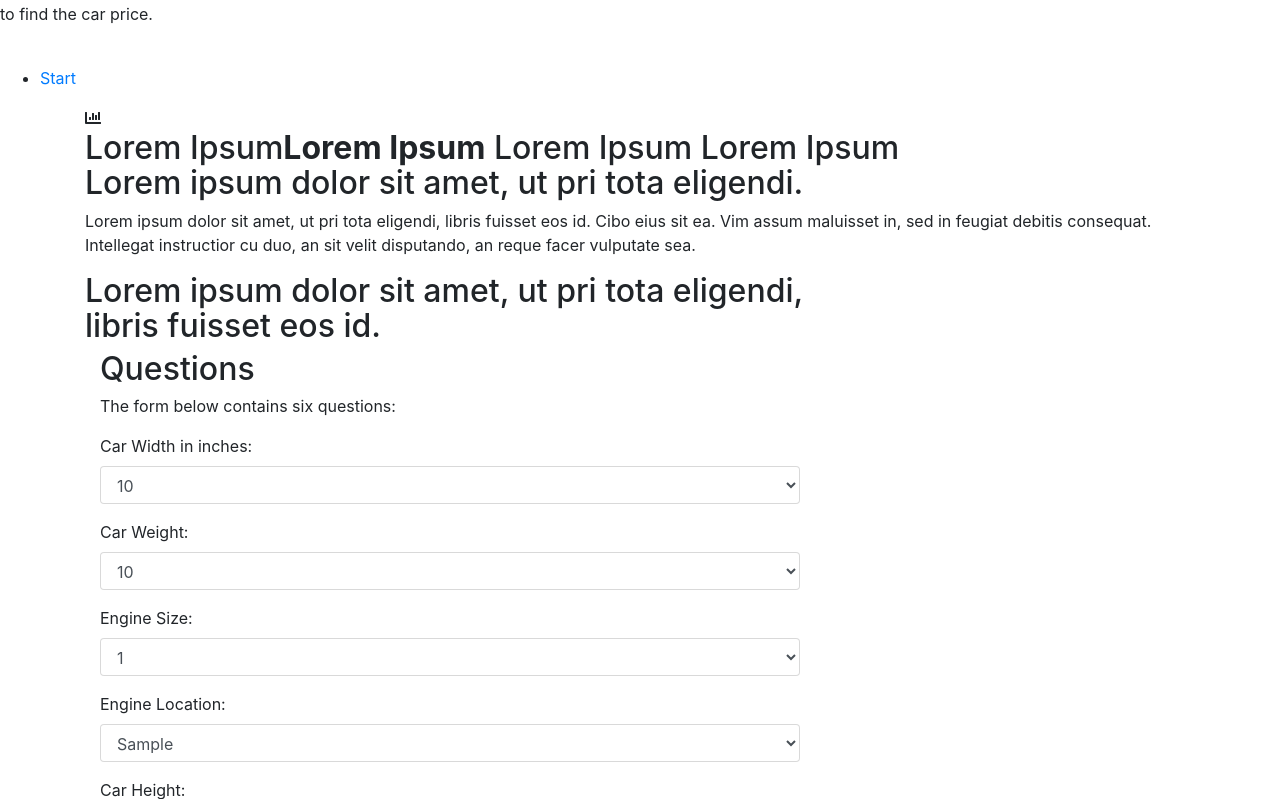
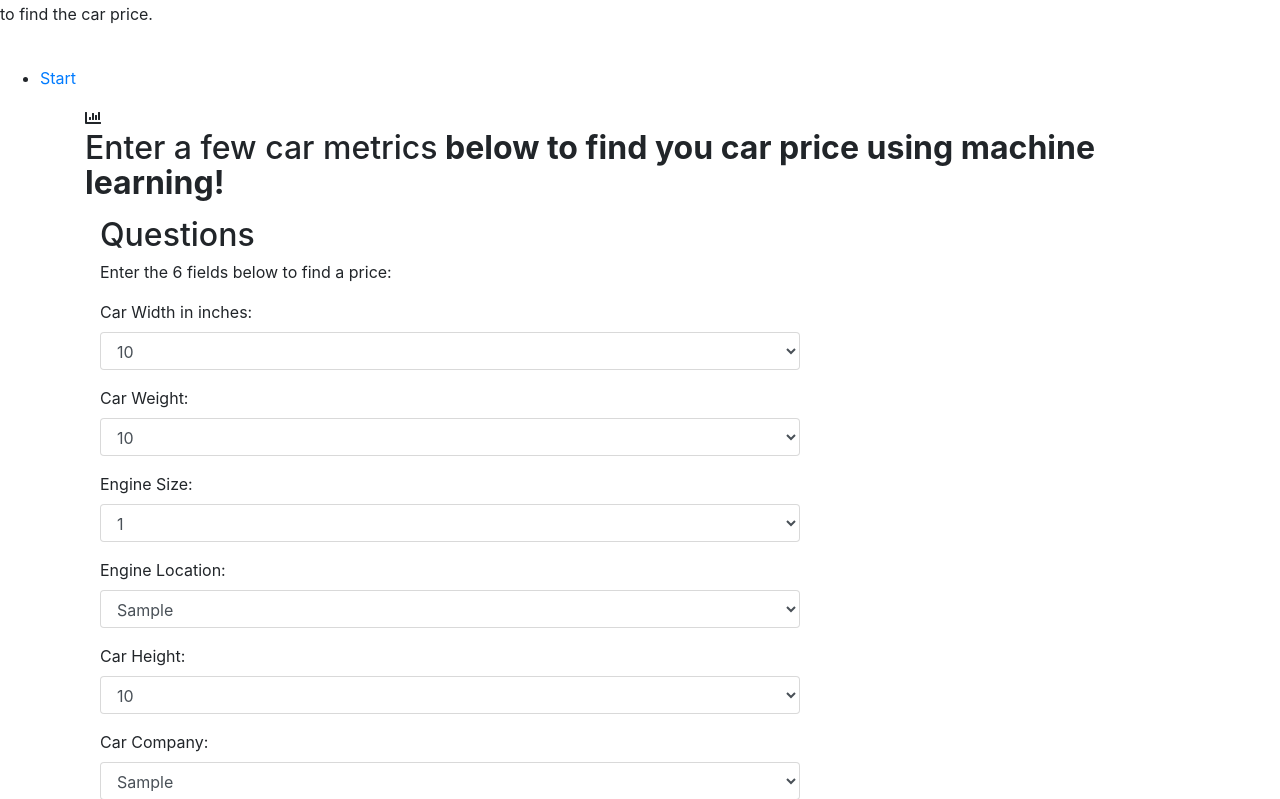
Before and after one commit to jacobhash570/project_4, a Flask app: template templates/index.html in a window 1280 px wide. Shown: the part 65-864 px from the top of the page. Run offline with Flask 2, Linux system fonts and the light colour scheme; the template is opened without the code that fills it: most values are stand-ins (such as "Sample title", 1, 10 or a date in 2020); some libraries are stand-ins or nearby versions.

Commit message:
HTML changes

```diff
--- a/templates/index.html
+++ b/templates/index.html
@@ -41,7 +41,7 @@
    		<header>
    			<h2>Predict car price</h2>
    		</header>
-   		<p>Answer <strong>few questions</strong>
+   		<p>Enter <strong>your car metrics</strong>
 						<br>
 						to find the car price.
 						<br>
@@ -63,12 +63,7 @@
 
 					<header class="special container">
 						<span class="fa fa-chart-bar"></span>
-						<h2>Lorem Ipsum<strong>Lorem Ipsum</strong> Lorem Ipsum Lorem Ipsum
-						<br />
-						Lorem ipsum dolor sit amet, ut pri tota eligendi.</h2>
-						Lorem ipsum dolor sit amet, ut pri tota eligendi, libris fuisset eos id. Cibo eius sit ea. Vim assum maluisset in, sed in feugiat debitis consequat. Intellegat instructior cu duo, an sit velit disputando, an reque facer vulputate sea.
-						<br />
-						</p>
+						<h2>Enter a few car metrics<strong> below to find you car price using machine learning!</strong>
 					</header>
 
 					<!-- One -->
@@ -77,11 +72,11 @@
 								<div class="col-8 col-12-narrower">
 
 									<header>
-										<h2>Lorem ipsum dolor sit amet, ut pri tota eligendi, libris fuisset eos id.</h2>
+										<h2></h2>
 									</header>
 									<div class="container">
   										<h2>Questions</h2>
-  										<p>The form below contains six questions:</p>
+  										<p>Enter the 6 fields below to find a price:</p>
 	  									<form>
 										    <div class="form-group">
 										      <label for="car_width">Car Width in inches:</label>
@@ -206,7 +201,7 @@
 			        <a
 			          class="btn btn-primary btn-floating m-1"
 			          style="background-color: #0082ca;"
-			          href="https://www.linkedin.com/in/hina-abidi-42a390214/"
+			          href="https://www.linkedin.com/in/gregory-andres-46914176"
 			          role="button"
 			          target="_blank"
 			          >
@@ -216,7 +211,7 @@
 			        <a
 			          class="btn btn-primary btn-floating m-1"
 			          style="background-color: #333333;"
-			          href="https://github.com/hinaabidi"
+			          href="https://github.com/Greg5361"
 			          role="button"
 			          target="_blank"
 			          >
@@ -233,7 +228,7 @@
 			        <a
 			          class="btn btn-primary btn-floating m-1"
 			          style="background-color: #0082ca;"
-			          href="https://www.linkedin.com/in/hina-abidi-42a390214/"
+			          href=""
 			          role="button"
 			          target="_blank"
 			          >
@@ -243,7 +238,7 @@
 			        <a
 			          class="btn btn-primary btn-floating m-1"
 			          style="background-color: #333333;"
-			          href="https://github.com/hinaabidi"
+			          href=""
 			          role="button"
 			          target="_blank"
 			          >
```
